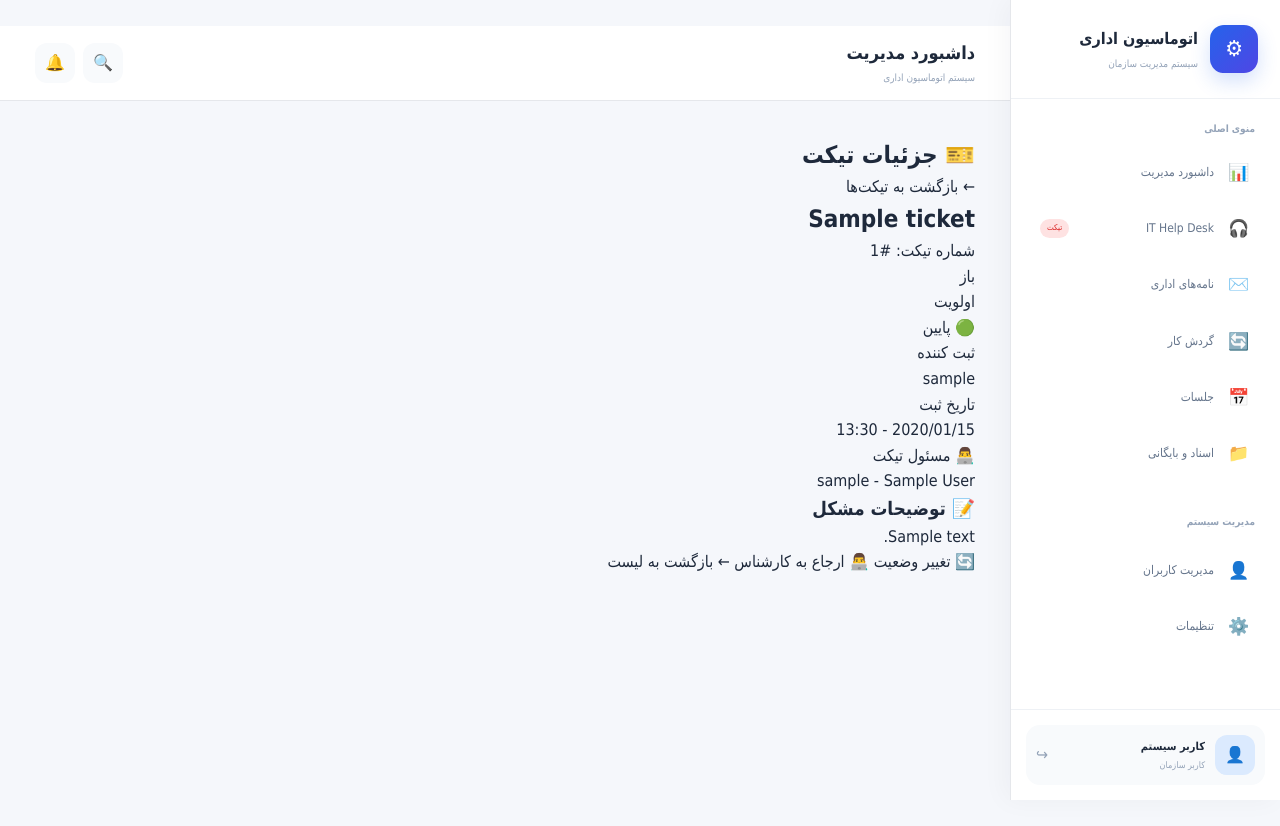
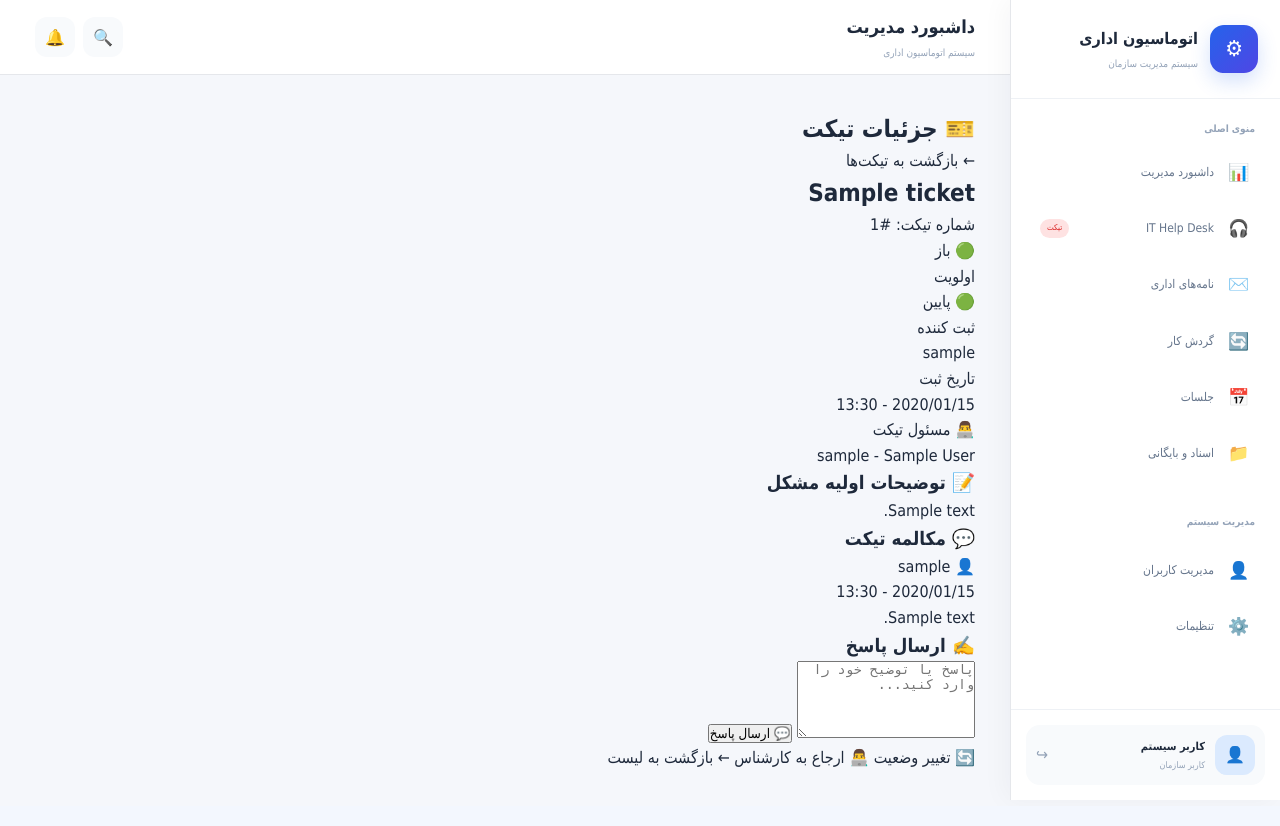
Before and after one commit to ticketit2026/automate-admin, a Django app: page /helpdesk/1/ in a window 1280 px wide. After the commit the page ends 800 px from the top, so only its background shows below. Run offline with Django 5.2, Linux system fonts and the light colour scheme; a user stored in the database is signed in; tables that the repository leaves empty hold one stand-in row (values such as "Sample post").

Commit message:
Update ticket_detail.html

````diff
--- a/templates/helpdesk/ticket_detail.html
+++ b/templates/helpdesk/ticket_detail.html
@@ -1,4 +1,3 @@
-```html
 {% extends 'base.html' %}
 
 {% block content %}
@@ -12,18 +11,21 @@
             🎫 جزئیات تیکت
         </h2>
 
-        <a href="{% url 'ticket_list' %}"
-           class="bg-gray-200 text-gray-700 px-4 py-2 rounded-lg hover:bg-gray-300 transition">
+        <a
+            href="{% url 'ticket_list' %}"
+            class="bg-gray-200 text-gray-700 px-4 py-2 rounded-lg hover:bg-gray-300 transition"
+        >
             ← بازگشت به تیکت‌ها
         </a>
 
     </div>
 
 
-    <!-- Ticket Card -->
+    <!-- Ticket -->
     <div class="bg-white border rounded-2xl shadow-lg p-8">
 
-        <!-- Title & Status -->
+
+        <!-- Title -->
         <div class="flex justify-between items-start mb-6">
 
             <div>
@@ -40,45 +42,35 @@
 
 
             <!-- Status -->
-            <span class="px-4 py-2 rounded-full text-sm font-medium
+            {% if ticket.status == 'open' %}
 
-                {% if ticket.status == 'open' %}
-                    bg-green-100 text-green-700
+                <span class="bg-green-100 text-green-700 px-4 py-2 rounded-full">
+                    🟢 باز
+                </span>
 
-                {% elif ticket.status == 'in_progress' %}
-                    bg-yellow-100 text-yellow-700
+            {% elif ticket.status == 'in_progress' %}
 
-                {% elif ticket.status == 'closed' %}
-                    bg-gray-100 text-gray-700
+                <span class="bg-yellow-100 text-yellow-700 px-4 py-2 rounded-full">
+                    🟡 در حال بررسی
+                </span>
 
-                {% else %}
-                    bg-blue-100 text-blue-700
-                {% endif %}">
+            {% elif ticket.status == 'closed' %}
 
-                {% if ticket.status == 'open' %}
-                    باز
+                <span class="bg-gray-100 text-gray-700 px-4 py-2 rounded-full">
+                    ⚫ بسته شده
+                </span>
 
-                {% elif ticket.status == 'in_progress' %}
-                    در حال بررسی
-
-                {% elif ticket.status == 'closed' %}
-                    بسته شده
-
-                {% else %}
-                    {{ ticket.status }}
-                {% endif %}
-
-            </span>
+            {% endif %}
 
         </div>
 
 
-        <!-- Ticket Information -->
+        <!-- Information -->
         <div class="grid grid-cols-1 md:grid-cols-2 gap-4 mb-8">
 
 
             <!-- Priority -->
-            <div class="bg-gray-50 rounded-lg p-4">
+            <div class="bg-gray-50 rounded-xl p-5">
 
                 <p class="text-sm text-gray-500 mb-1">
                     اولویت
@@ -88,13 +80,10 @@
 
                     {% if ticket.priority == 'high' %}
                         🔴 بالا
-
                     {% elif ticket.priority == 'medium' %}
                         🟡 متوسط
-
                     {% else %}
                         🟢 پایین
-
                     {% endif %}
 
                 </p>
@@ -102,8 +91,8 @@
             </div>
 
 
-            <!-- Created By -->
-            <div class="bg-gray-50 rounded-lg p-4">
+            <!-- Creator -->
+            <div class="bg-gray-50 rounded-xl p-5">
 
                 <p class="text-sm text-gray-500 mb-1">
                     ثبت کننده
@@ -116,8 +105,8 @@
             </div>
 
 
-            <!-- Created Date -->
-            <div class="bg-gray-50 rounded-lg p-4">
+            <!-- Created -->
+            <div class="bg-gray-50 rounded-xl p-5">
 
                 <p class="text-sm text-gray-500 mb-1">
                     تاریخ ثبت
@@ -130,39 +119,47 @@
             </div>
 
 
-            <!-- Assigned To -->
-            <div class="bg-gray-50 rounded-lg p-4">
+            <!-- Assigned -->
+            <div class="bg-gray-50 rounded-xl p-5">
 
                 <p class="text-sm text-gray-500 mb-1">
                     👨‍💻 مسئول تیکت
                 </p>
 
-                <p class="font-semibold">
+                {% if ticket.assigned_to %}
 
-                    {% if ticket.assigned_to %}
+                    <p class="font-semibold">
+
                         {{ ticket.assigned_to.username }}
 
                         {% if ticket.assigned_to.first_name or ticket.assigned_to.last_name %}
-                            - {{ ticket.assigned_to.first_name }}
+
+                            -
+                            {{ ticket.assigned_to.first_name }}
                             {{ ticket.assigned_to.last_name }}
+
                         {% endif %}
 
-                    {% else %}
-                        هنوز به کارشناس ارجاع نشده
-                    {% endif %}
+                    </p>
 
-                </p>
+                {% else %}
+
+                    <p class="text-gray-400">
+                        هنوز ارجاع نشده
+                    </p>
+
+                {% endif %}
 
             </div>
 
         </div>
 
 
-        <!-- Description -->
-        <div>
+        <!-- Original Description -->
+        <div class="mb-10">
 
             <h3 class="text-lg font-bold mb-3">
-                📝 توضیحات مشکل
+                📝 توضیحات اولیه مشکل
             </h3>
 
             <div class="bg-gray-50 border rounded-xl p-5 leading-8 whitespace-pre-line">
@@ -172,34 +169,160 @@
         </div>
 
 
-        <!-- Action Buttons -->
+        <!-- Replies -->
+        <div class="mb-8">
+
+            <h3 class="text-xl font-bold mb-5">
+                💬 مکالمه تیکت
+            </h3>
+
+
+            {% if replies %}
+
+                <div class="space-y-5">
+
+                    {% for reply in replies %}
+
+                        {% if reply.user == ticket.created_by %}
+
+                            <!-- User Reply -->
+                            <div class="flex justify-start">
+
+                                <div class="bg-blue-50 border border-blue-100 rounded-2xl p-5 max-w-3xl w-full">
+
+                                    <div class="flex justify-between items-center mb-3">
+
+                                        <div class="font-bold text-blue-700">
+                                            👤 {{ reply.user.username }}
+                                        </div>
+
+                                        <div class="text-xs text-gray-500">
+                                            {{ reply.created_at|date:"Y/m/d - H:i" }}
+                                        </div>
+
+                                    </div>
+
+                                    <div class="text-gray-700 leading-7 whitespace-pre-line">
+                                        {{ reply.message }}
+                                    </div>
+
+                                </div>
+
+                            </div>
+
+                        {% else %}
+
+                            <!-- IT Reply -->
+                            <div class="flex justify-end">
+
+                                <div class="bg-purple-50 border border-purple-100 rounded-2xl p-5 max-w-3xl w-full">
+
+                                    <div class="flex justify-between items-center mb-3">
+
+                                        <div class="font-bold text-purple-700">
+                                            👨‍💻 {{ reply.user.username }}
+                                        </div>
+
+                                        <div class="text-xs text-gray-500">
+                                            {{ reply.created_at|date:"Y/m/d - H:i" }}
+                                        </div>
+
+                                    </div>
+
+                                    <div class="text-gray-700 leading-7 whitespace-pre-line">
+                                        {{ reply.message }}
+                                    </div>
+
+                                </div>
+
+                            </div>
+
+                        {% endif %}
+
+                    {% endfor %}
+
+                </div>
+
+            {% else %}
+
+                <div class="bg-gray-50 border rounded-xl p-6 text-center">
+
+                    <p class="text-gray-500">
+                        هنوز پاسخی برای این تیکت ثبت نشده است.
+                    </p>
+
+                </div>
+
+            {% endif %}
+
+        </div>
+
+
+        <!-- Add Reply -->
+        <div class="border-t pt-8">
+
+            <h3 class="text-lg font-bold mb-4">
+                ✍️ ارسال پاسخ
+            </h3>
+
+
+            <form
+                method="post"
+                action="{% url 'add_ticket_reply' ticket.id %}"
+            >
+
+                {% csrf_token %}
+
+
+                <textarea
+                    name="message"
+                    rows="5"
+                    required
+                    placeholder="پاسخ یا توضیح خود را وارد کنید..."
+                    class="w-full border rounded-xl px-4 py-3 focus:ring-2 focus:ring-blue-500 focus:outline-none"
+                ></textarea>
+
+
+                <button
+                    type="submit"
+                    class="mt-4 bg-blue-600 text-white px-6 py-3 rounded-lg hover:bg-blue-700 transition"
+                >
+                    💬 ارسال پاسخ
+                </button>
+
+            </form>
+
+        </div>
+
+
+        <!-- Buttons -->
         <div class="mt-8 flex flex-wrap gap-3">
 
 
-            <!-- Change Status -->
-            <a href="{% url 'update_ticket_status' ticket.id %}"
-               class="bg-blue-600 text-white px-5 py-3 rounded-lg hover:bg-blue-700 transition">
-
+            <!-- Status -->
+            <a
+                href="{% url 'update_ticket_status' ticket.id %}"
+                class="bg-blue-600 text-white px-5 py-3 rounded-lg hover:bg-blue-700 transition"
+            >
                 🔄 تغییر وضعیت
-
             </a>
 
 
-            <!-- Assign Ticket -->
-            <a href="{% url 'assign_ticket' ticket.id %}"
-               class="bg-purple-600 text-white px-5 py-3 rounded-lg hover:bg-purple-700 transition">
-
+            <!-- Assign -->
+            <a
+                href="{% url 'assign_ticket' ticket.id %}"
+                class="bg-purple-600 text-white px-5 py-3 rounded-lg hover:bg-purple-700 transition"
+            >
                 👨‍💻 ارجاع به کارشناس
-
             </a>
 
 
             <!-- Back -->
-            <a href="{% url 'ticket_list' %}"
-               class="bg-gray-200 text-gray-700 px-5 py-3 rounded-lg hover:bg-gray-300 transition">
-
+            <a
+                href="{% url 'ticket_list' %}"
+                class="bg-gray-200 text-gray-700 px-5 py-3 rounded-lg hover:bg-gray-300 transition"
+            >
                 ← بازگشت به لیست
-
             </a>
 
         </div>
@@ -209,4 +332,3 @@
 </div>
 
 {% endblock %}
-```
````
